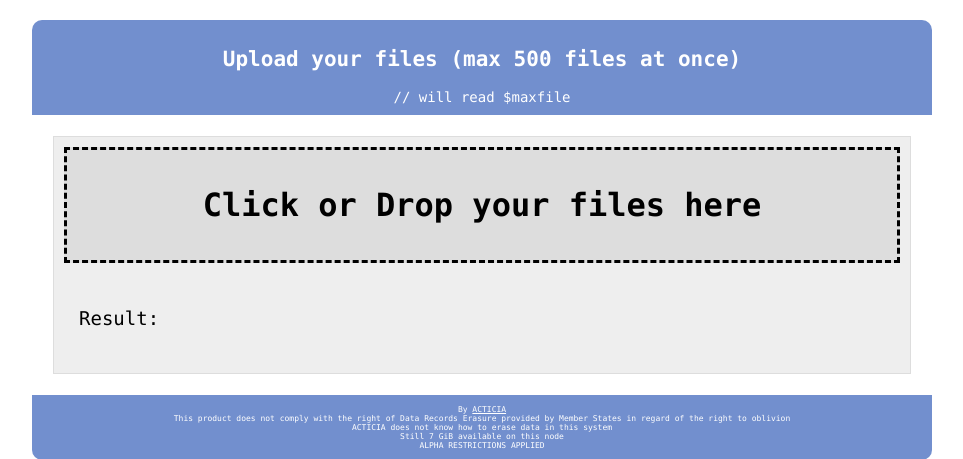
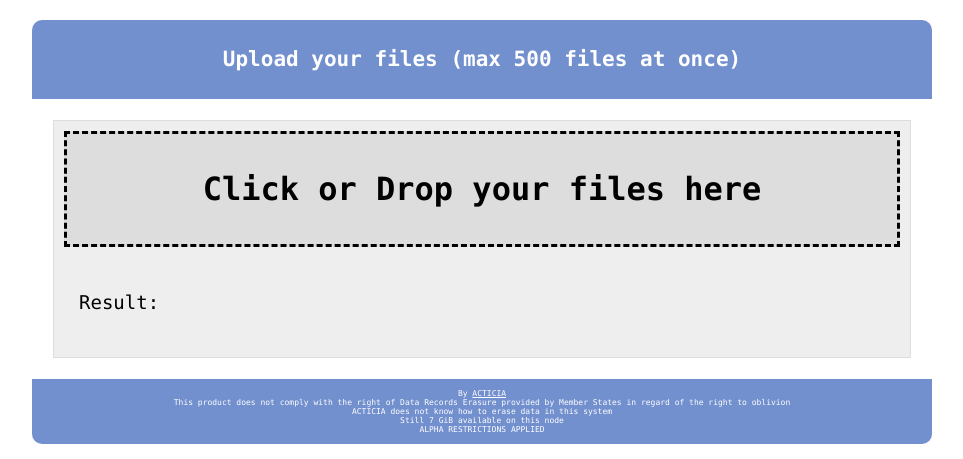
Before and after one commit to magikalex81/The-Storage-Area, a PHP site: page / in a window 1280 px wide. Shown: the part 88-547 px from the top of the page, without its empty margins (158-1121 px from the left). Run offline with PHP 8.4, Linux system fonts and the light colour scheme.

Commit message:
Update index.php

```diff
--- a/alex1.acticia.net/index.php
+++ b/alex1.acticia.net/index.php
@@ -4,7 +4,7 @@ function bytesToSize1024($bytes) { //RISKY ! in time, size may increase ! I'll t
     return @round($bytes / pow(1024, ($i = floor(log($bytes, 1024)))), 1).' '.$unit[$i];
 }
 $df = bytesToSize1024(disk_free_space("/")); // will be stuck into a block file.
-$maxfile = 500
+$maxfiles = 500
 ?>
 <!DOCTYPE html>
 <html>
@@ -19,7 +19,7 @@ $maxfile = 500
 		</header>
 		<div class="container">
 			<div class="contr">
-				<h2>Upload your files (max <?=$maxfile?> files at once)</h2> // will read $maxfile
+				<h2>Upload your files (max <?=$maxfiles?> files at once)</h2> <!-- read $maxfiles -->
 			</div>
 			<div class="upload_form_cont">
 				<div class="info">
```
